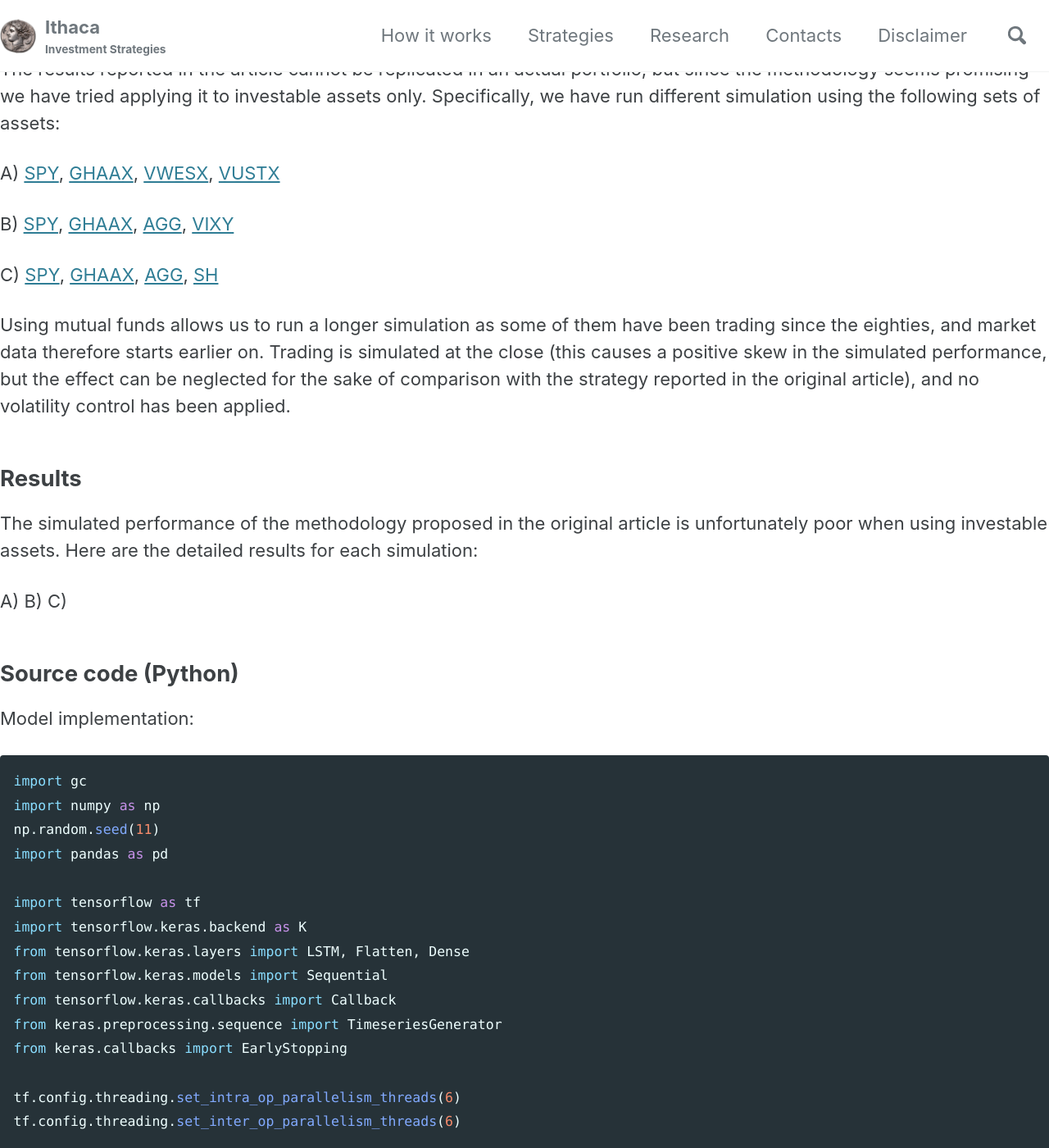
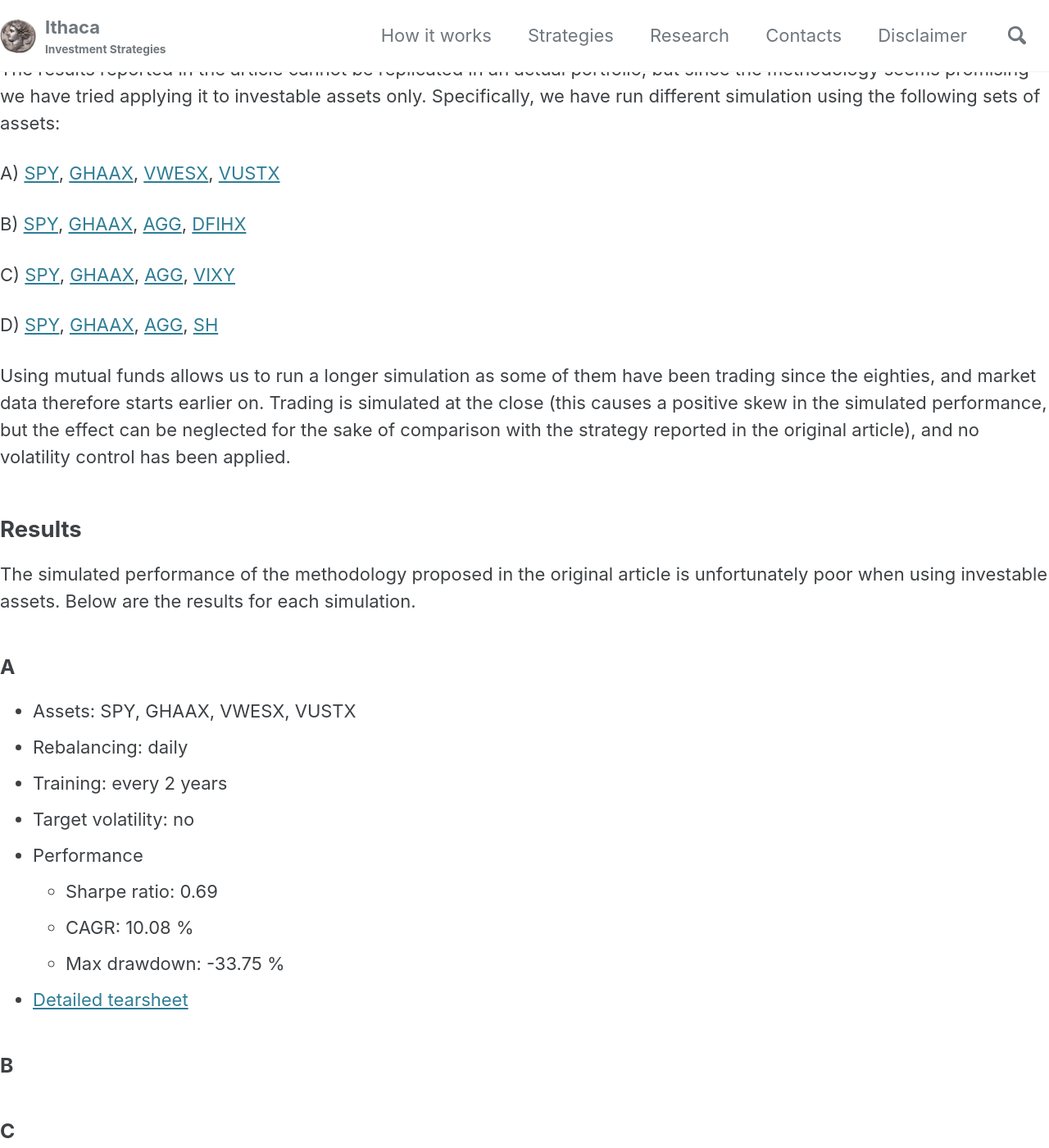
Before and after one commit to IthacaResearch/ithacaresearch.github.io, a Jekyll site: the page built from _research/dlpopt.md, in a window 1280 px wide and 1400 px high, scrolled down 1250 px. Shown: the whole window at 82% size. Built offline with Jekyll 4.4.1, drawn with Linux system fonts in a browser that asks for light colours; cached includes are drawn as plain includes; our own code applies the rules of GitHub Pages for plain Markdown files.

Commit message:
Update dlpopt.md

```diff
--- a/_research/dlpopt.md
+++ b/_research/dlpopt.md
@@ -30,19 +30,34 @@ The results reported in the article cannot be replicated in an actual portfolio,
 
 A) [SPY](https://finance.yahoo.com/quote/SPY), [GHAAX](https://finance.yahoo.com/quote/GHAAX), [VWESX](https://finance.yahoo.com/quote/VWESX), [VUSTX](https://finance.yahoo.com/quote/VUSTX)
 
-B) [SPY](https://finance.yahoo.com/quote/SPY), [GHAAX](https://finance.yahoo.com/quote/GHAAX), [AGG](https://finance.yahoo.com/quote/AGG), [VIXY](https://finance.yahoo.com/quote/VIXY)
+B) [SPY](https://finance.yahoo.com/quote/SPY), [GHAAX](https://finance.yahoo.com/quote/GHAAX), [AGG](https://finance.yahoo.com/quote/VWESX), [DFIHX](https://finance.yahoo.com/quote/DFIHX)
 
-C) [SPY](https://finance.yahoo.com/quote/SPY), [GHAAX](https://finance.yahoo.com/quote/GHAAX), [AGG](https://finance.yahoo.com/quote/AGG), [SH](https://finance.yahoo.com/quote/SH)
+C) [SPY](https://finance.yahoo.com/quote/SPY), [GHAAX](https://finance.yahoo.com/quote/GHAAX), [AGG](https://finance.yahoo.com/quote/AGG), [VIXY](https://finance.yahoo.com/quote/VIXY)
+
+D) [SPY](https://finance.yahoo.com/quote/SPY), [GHAAX](https://finance.yahoo.com/quote/GHAAX), [AGG](https://finance.yahoo.com/quote/AGG), [SH](https://finance.yahoo.com/quote/SH)
 
 Using mutual funds allows us to run a longer simulation as some of them have been trading since the eighties, and market data therefore starts earlier on. Trading is simulated at the close (this causes a positive skew in the simulated performance, but the effect can be neglected for the sake of comparison with the strategy reported in the original article), and no volatility control has been applied.
 
 ## Results
 
-The simulated performance of the methodology proposed in the original article is unfortunately poor when using investable assets. Here are the detailed results for each simulation:
+The simulated performance of the methodology proposed in the original article is unfortunately poor when using investable assets. Below are the results for each simulation.
 
-A)
-B)
-C)
+### A
+- Assets: SPY, GHAAX, VWESX, VUSTX
+- Rebalancing: daily
+- Training: every 2 years
+- Target volatility: no
+- Performance
+    - Sharpe ratio: 0.69
+    - CAGR: 10.08 %
+    - Max drawdown: -33.75 %
+- [Detailed tearsheet](/notebooks/dlpopt_daily_spy_ghaax_vustx_vwesx.html)
+
+### B
+
+### C
+
+### D
 
 ## Source code (Python)
 
```
